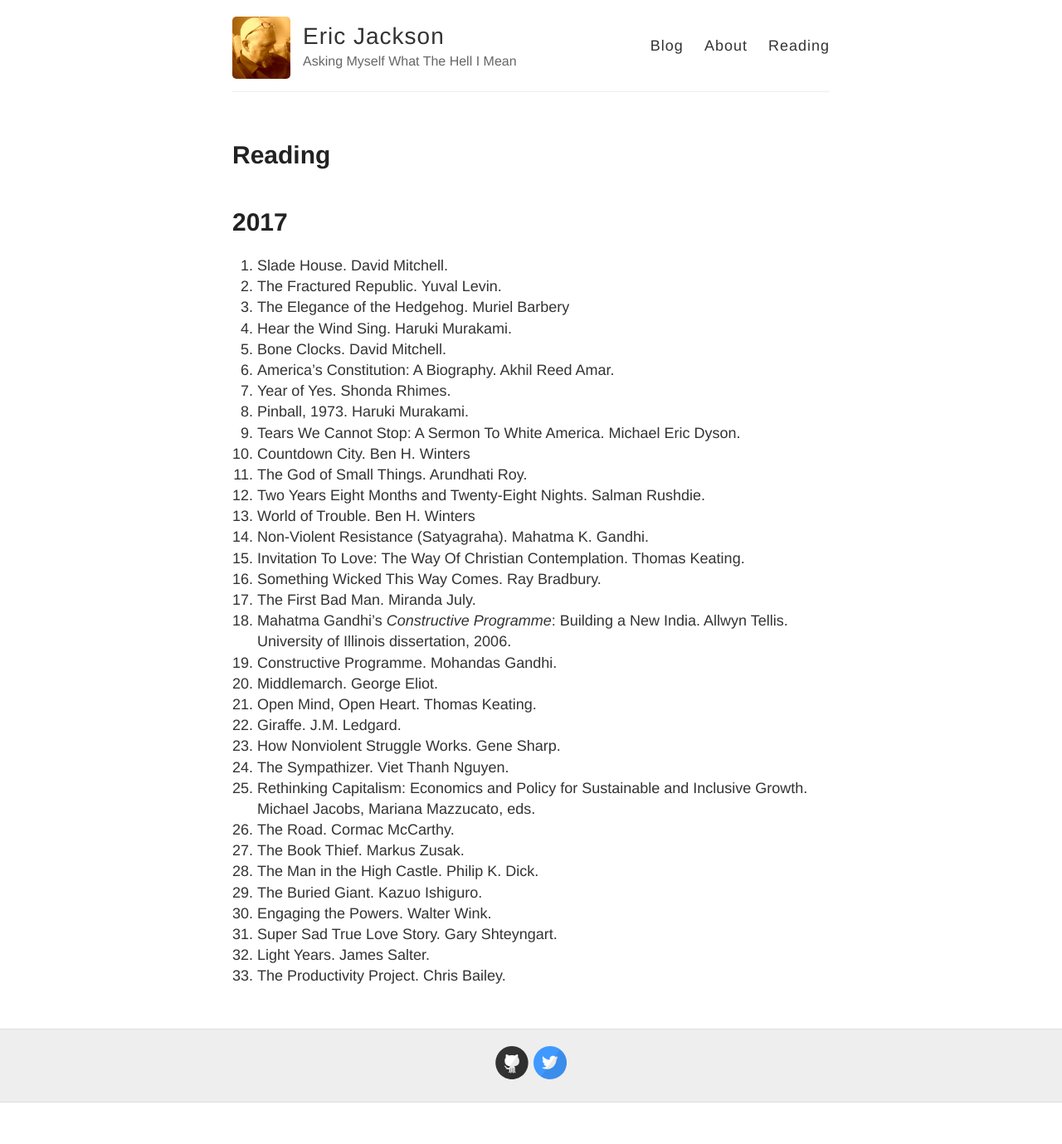
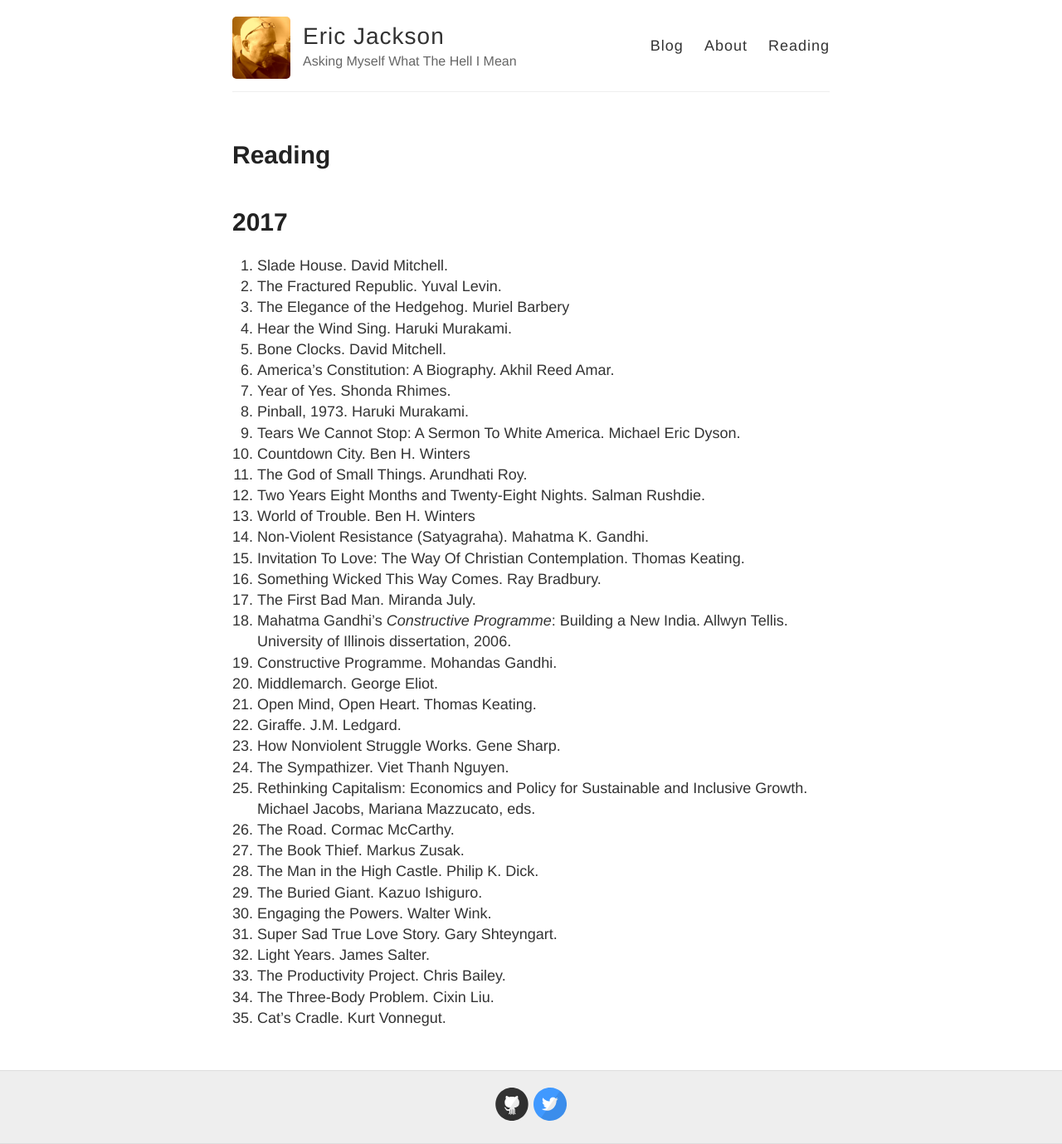
Before and after one commit to ejaxon/ejaxon.github.io, a Jekyll site: the page built from reading.md, in a window 1280 px wide. Shown: the whole page at 83% size. Built offline with Jekyll 4.4.1, drawn with Linux system fonts in a browser that asks for light colours; before the commit the page ends 1329 px from its top, so only the background shows below that.

Commit message:
added cats cradle

```diff
--- a/reading.md
+++ b/reading.md
@@ -38,3 +38,5 @@ permalink: /reading/
 31. Super Sad True Love Story. Gary Shteyngart.
 32. Light Years. James Salter.
 33. The Productivity Project. Chris Bailey.
+34. The Three-Body Problem. Cixin Liu.
+35. Cat's Cradle. Kurt Vonnegut.
```
